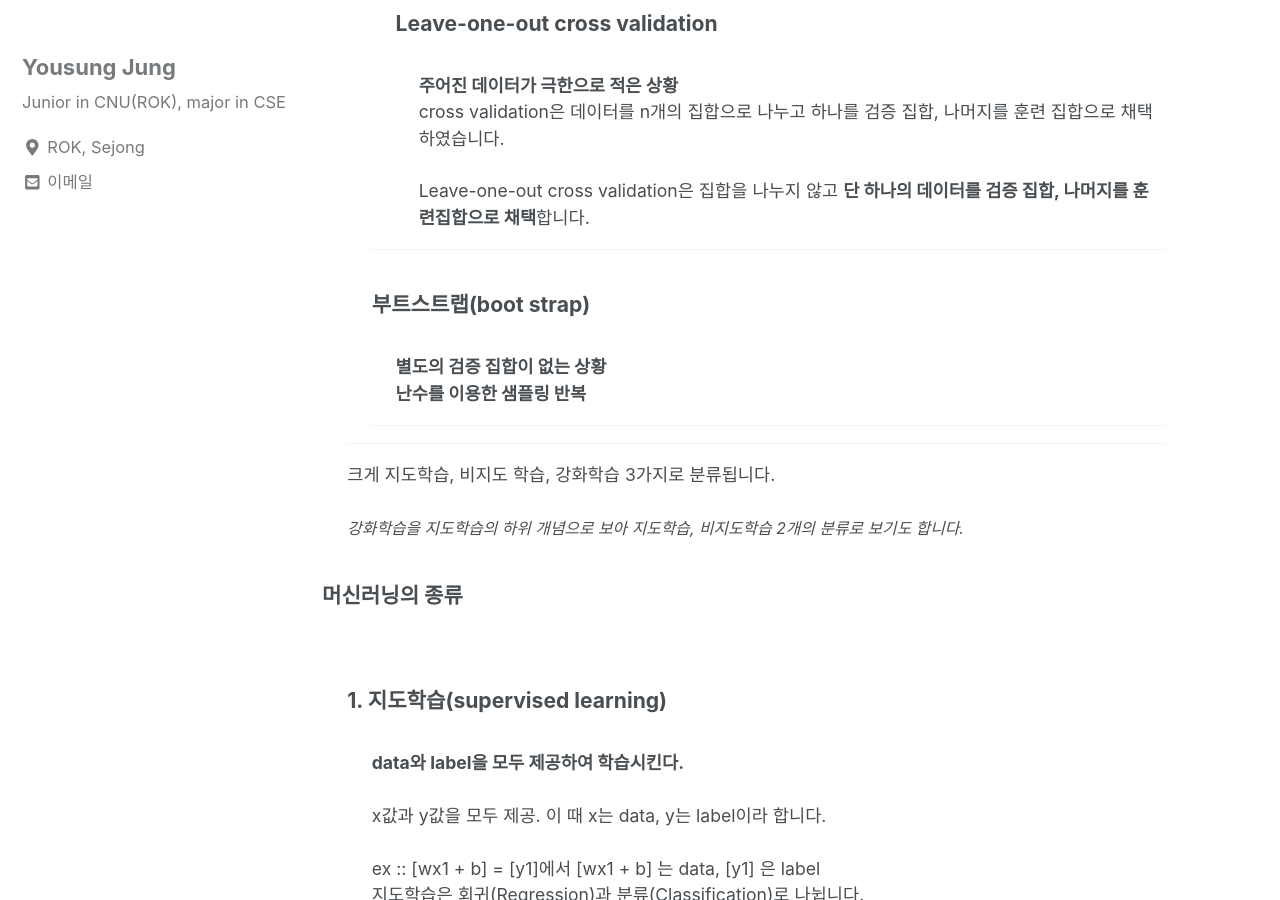
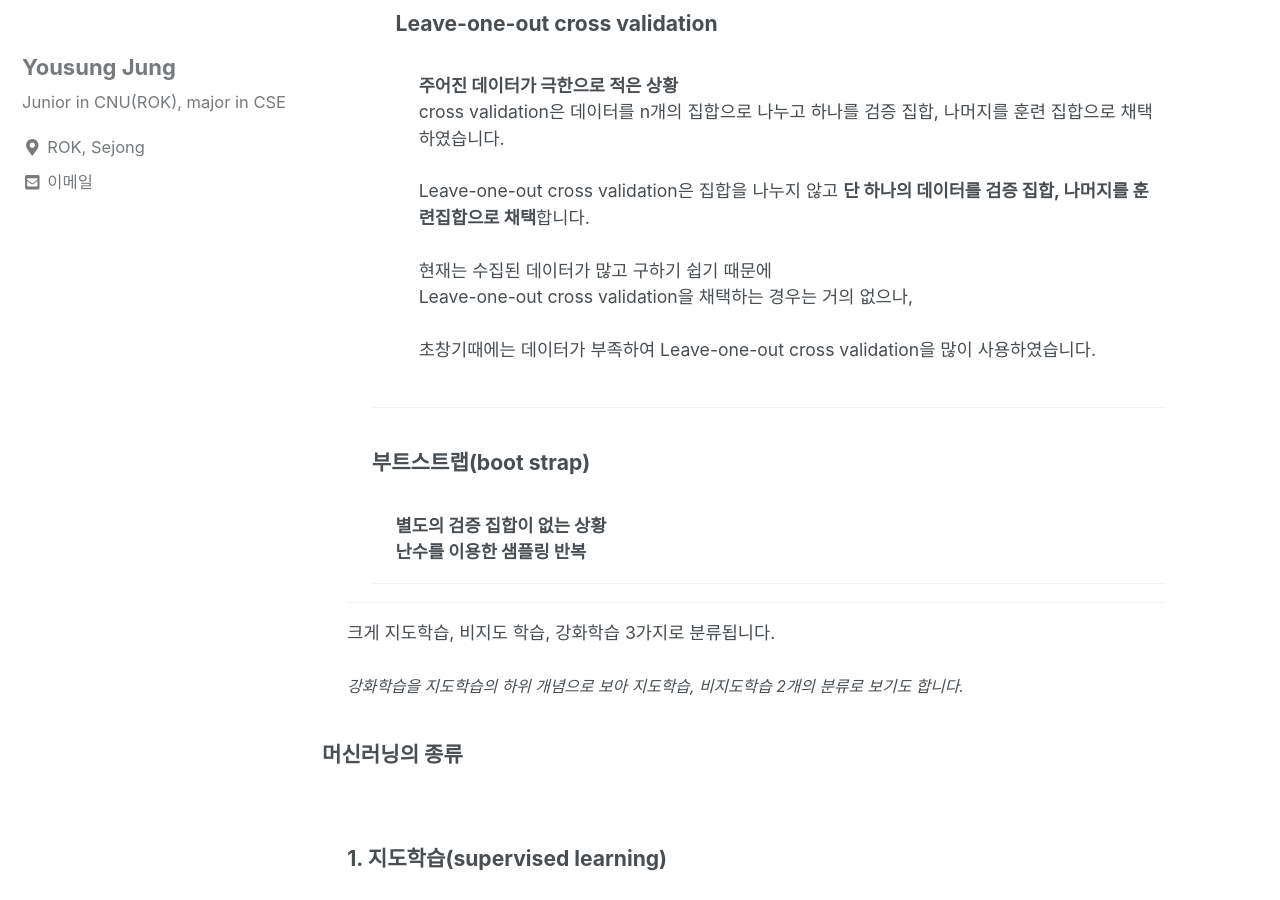
Before and after one commit to can019/can019.github.io, a Jekyll site: the page built from _posts/2020-08-18-MachineLearning-AI-1.md, in a window 1280 px wide and 900 px high, scrolled down 3259 px. Built offline with Jekyll 4.4.1, drawn with Linux system fonts in a browser that asks for light colours; nearby versions of some CDN libraries.

Commit message:
Leave-one-out cross validation

```diff
--- a/_posts/2020-08-18-MachineLearning-AI-1.md
+++ b/_posts/2020-08-18-MachineLearning-AI-1.md
@@ -120,7 +120,12 @@ categories: MachineLearning DataAnalyze
                   <b>주어진 데이터가 극한으로 적은 상황</b><br>
 
                   cross validation은 데이터를 n개의 집합으로 나누고 하나를 검증 집합, 나머지를 훈련 집합으로 채택하였습니다.<br><br>
-                  Leave-one-out cross validation은 집합을 나누지 않고 <b>단 하나의 데이터를 검증 집합, 나머지를 훈련집합으로 채택</b>합니다.
+                  Leave-one-out cross validation은 집합을 나누지 않고 <b>단 하나의 데이터를 검증 집합, 나머지를 훈련집합으로 채택</b>합니다.<br><br>
+
+                  현재는 수집된 데이터가 많고 구하기 쉽기 때문에 <br>
+                  Leave-one-out cross validation을 채택하는 경우는 거의 없으나, <br><br>
+
+                  초창기때에는 데이터가 부족하여 Leave-one-out cross validation을 많이 사용하였습니다.<br><br>
 
 
                 </div>
```
